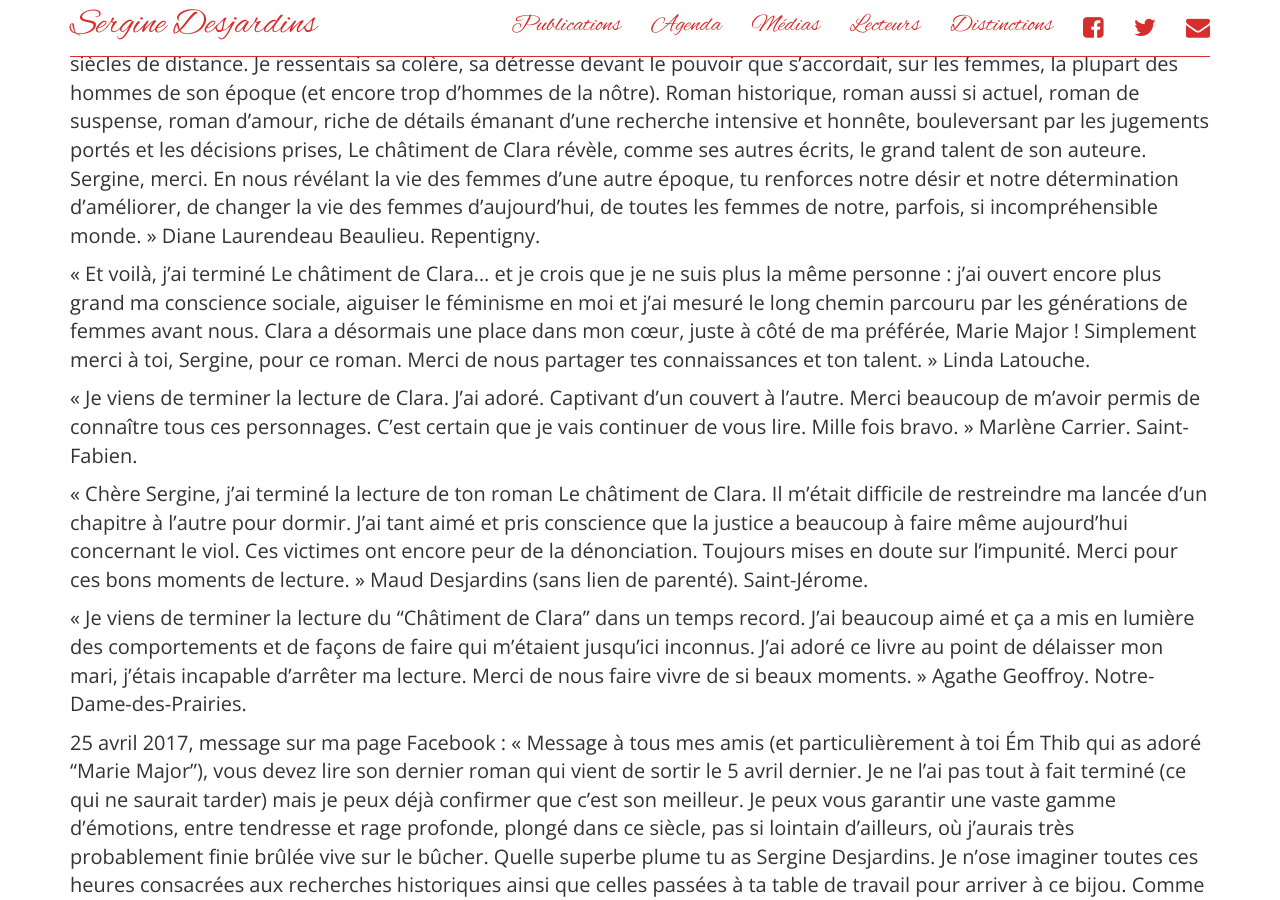
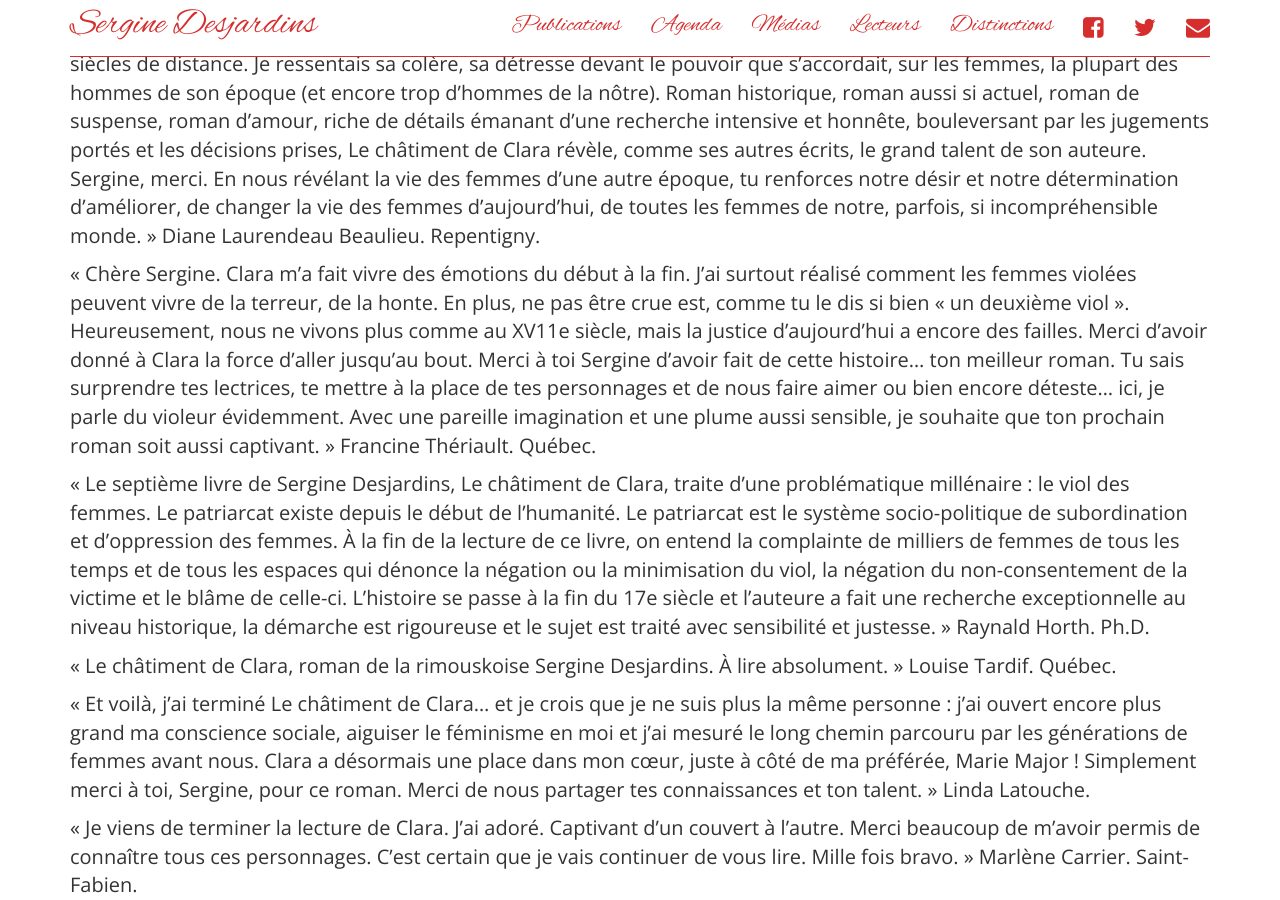
Before and after one commit to serginedesjardins/serginedesjardins.github.io, a Jekyll site: the page built from lecteurs.md, in a window 1280 px wide and 900 px high, scrolled down 205 px. Built offline with Jekyll 4.4.1, drawn with Linux system fonts in a browser that asks for light colours; nearby versions of some CDN libraries.

Commit message:
J'en ai ajouté 3 : Tardif, Horth, Thériault.

```diff
--- a/lecteurs.md
+++ b/lecteurs.md
@@ -7,6 +7,12 @@ permalink: /lecteurs/
 # Concernant Le Châtiment de Clara:
 
 « Le châtiment de Clara …. Le châtiment d’une victime, dont le crime a été de ne pas accepter qu’un homme lui fasse subir les derniers outrages, d’en être malheureuse et de s’en plaindre. En lisant ce livre de Sergine Desjardins, j’avais le sentiment, en tant que femme, de marcher sur un chemin parallèle à celui de Clara, de lui tenir la main, en pensée, à des siècles de distance. Je ressentais sa colère, sa détresse devant le pouvoir que s’accordait, sur les femmes, la plupart des hommes de son époque (et encore trop d’hommes de la nôtre). Roman historique, roman aussi si actuel, roman de suspense, roman d’amour, riche de détails émanant d’une recherche intensive et honnête, bouleversant par les jugements portés et les décisions prises, Le châtiment de Clara révèle, comme ses autres écrits, le grand talent de son auteure. Sergine, merci. En nous révélant la vie des femmes d’une autre époque, tu renforces notre désir et notre détermination d’améliorer, de changer la vie des femmes d’aujourd’hui, de toutes les femmes de notre, parfois, si incompréhensible monde. » Diane Laurendeau Beaulieu. Repentigny.
+
+« Chère Sergine. Clara m’a fait vivre des émotions du début à la fin. J’ai surtout réalisé comment les femmes violées peuvent vivre de la terreur, de la honte. En plus, ne pas être crue est, comme tu le dis si bien « un deuxième viol ». Heureusement, nous ne vivons plus comme au XV11e siècle, mais la justice d’aujourd’hui a encore des failles. Merci d’avoir donné à Clara la force d’aller jusqu’au bout. Merci à toi Sergine d’avoir fait de cette histoire… ton meilleur roman. Tu sais surprendre tes lectrices, te mettre à la place de tes personnages et de nous faire aimer ou bien encore déteste… ici, je parle du violeur évidemment. Avec une pareille imagination et une plume aussi sensible, je souhaite que ton prochain roman soit aussi captivant. » Francine Thériault. Québec.
+
+« Le septième livre de Sergine Desjardins, Le châtiment de Clara, traite d’une problématique millénaire : le viol des femmes. Le patriarcat existe depuis le début de l’humanité. Le patriarcat est le système socio-politique de subordination et d’oppression des femmes. À la fin de la lecture de ce livre, on entend la complainte de milliers de femmes de tous les temps et de tous les espaces qui dénonce la négation ou la minimisation du viol, la négation du non-consentement de la victime et le blâme de celle-ci. L’histoire se passe à la fin du 17e siècle et l’auteure a fait une recherche exceptionnelle au niveau historique, la démarche est rigoureuse et le sujet est traité avec sensibilité et justesse. » Raynald Horth. Ph.D.
+
+« Le châtiment de Clara, roman de la rimouskoise Sergine Desjardins. À lire absolument. » Louise Tardif. Québec.
 
 « Et voilà, j’ai terminé Le châtiment de Clara… et je crois que je ne suis plus la même personne : j’ai ouvert encore plus grand ma conscience sociale, aiguiser le féminisme en moi et j’ai mesuré le long chemin parcouru par les générations de femmes avant nous. Clara a désormais une place dans mon cœur, juste à côté de ma préférée, Marie Major ! Simplement merci à toi, Sergine, pour ce roman. Merci de nous partager tes connaissances et ton talent. » Linda Latouche.
 
```
